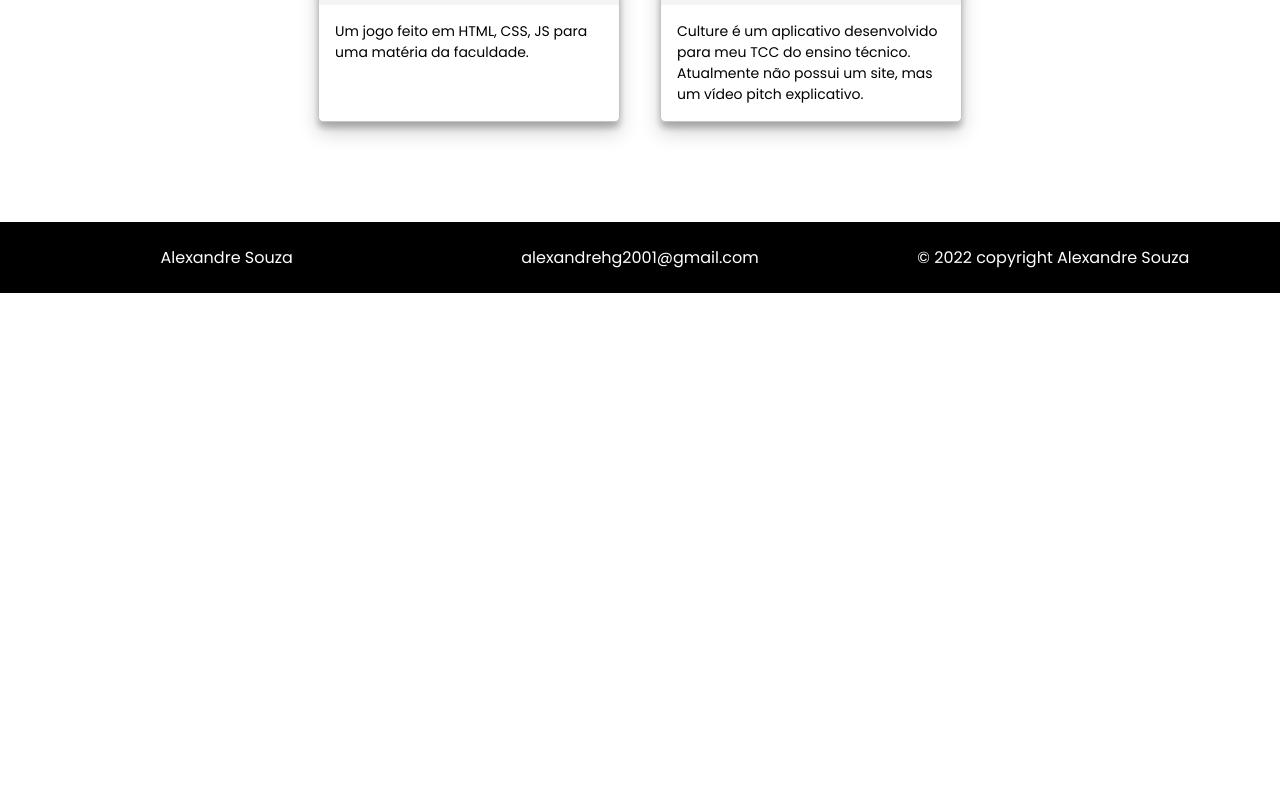
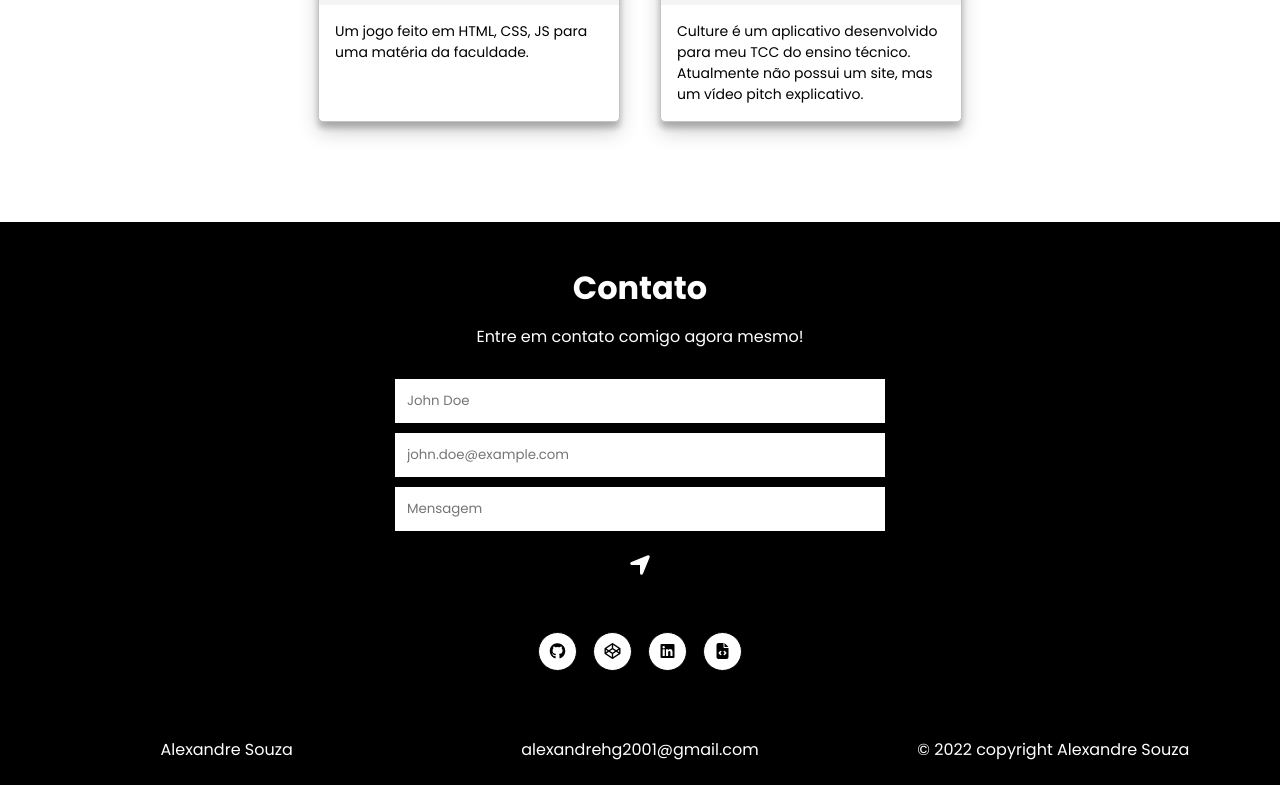
Before and after one commit to AlehSouza/Portfolio, a Vue app: page / in a window 1280 px wide. Shown: the part 3472-4272 px from the top of the page. Before the commit the page ends 3780 px from the top, so only its background shows below. Built offline with nearby package versions, Linux system fonts and the light colour scheme; no server answers.

Commit message:
feat(adding contact form)

```diff
--- a/public/style.css
+++ b/public/style.css
@@ -2,6 +2,7 @@
 
 *{
     font-family: 'Poppins', sans-serif;
+    outline: none;
 }
 
 /* width */
--- a/src/components/SendMail.vue
+++ b/src/components/SendMail.vue
@@ -16,11 +16,58 @@
     ></span>
     <br />
     <div class="input-send">
-      <input placeholder="it_hunter@example.com" />
-      <button>
+      <form
+        action="https://formsubmit.co/06191976e626254db5e8061f28f63981"
+        method="POST"
+      >
+        <input type="hidden" name="_next" value="https://alehsouza.dev/" />
+        <!-- <input type="hidden" name="_captcha" value="false" /> -->
+        <input type="hidden" name="_template" value="box" />
+        <input
+          type="hidden"
+          name="_subject"
+          value="Portfólio - Mensagem nova"
+        />
+        <input
+          placeholder="John Doe"
+          v-model="name_message"
+          name="name"
+          required
+        />
+        <input
+          type="hidden"
+          name="_autoresponse"
+          :value="
+            this.lang === 'pt_br'
+              ? this.texts.send_mail_answer.pt_br
+              : this.texts.send_mail_answer.eng
+          "
+        />
+        <input
+          placeholder="john.doe@example.com"
+          v-model="email_message"
+          name="email"
+          required
+        />
+        <input
+          :placeholder="
+            this.lang === 'pt_br'
+              ? this.texts.send_mail_placeholder_msg.pt_br
+              : this.texts.send_mail_placeholder_msg.eng
+          "
+          v-model="text_message"
+          name="text"
+          required
+        />
+        <button
+          type="submit"
+          :disabled="!name_message || !email_message || !text_message"
+        >
           <span class="fas fa-location-arrow"></span>
         </button>
+      </form>
     </div>
+
     <div class="social">
       <span class="midia" v-for="(midia, j) in midias" :key="j">
         <a :href="midia.link" target="_blank" :alt="midias.alt"
@@ -48,7 +95,11 @@ export default {
     },
   },
   data() {
-    return {};
+    return {
+      name_message: "",
+      email_message: "",
+      text_message: "",
+    };
   },
 };
 </script>
@@ -69,34 +120,41 @@ export default {
 }
 .input-send {
   width: 100%;
-  border-radius: 50px;
+  max-width: 500px;
+  form {
+    width: 100%;
+    max-width: 500px;
     overflow: hidden;
-  max-width: 500px;
+    flex-direction: column;
+    justify-content: center;
     display: flex;
-  input,
-  button {
+    input {
+      border: 0px;
       padding: 12px;
-    border: 0px;
+      margin: 1%;
       outline: none;
     }
-  input {
-    padding-left: 25px;
-    width: 100%;
-  }
     button {
-    width: 60px;
       background-color: var(--cor-principal);
       cursor: pointer;
+      border: 0px;
+      padding: 12px;
+      margin: 1%;
+      align-items: center;
+      justify-content: center;
+      display: flex;
       span {
-      padding: 0px 6px;
-      padding-top: 4px;
-      padding-right: 10px;
         margin: 0px;
         font-size: 24px;
         color: white;
       }
+      &:disabled {
+        cursor: not-allowed;
       }
     }
+  }
+}
+
 .social {
   margin-top: 25px;
   padding: 8px;
--- a/src/pages/Home.vue
+++ b/src/pages/Home.vue
@@ -34,7 +34,6 @@
       data-aos-delay="300"
     />
     <SendMail
-      v-if="flag_component"
       :lang="lang"
       :texts="translations"
       :midias="midias"
@@ -95,7 +94,6 @@ export default {
           alt: "Currículo",
         },
       ],
-      flag_component: false,
     };
   },
   methods: {
--- a/src/utils/translate.js
+++ b/src/utils/translate.js
@@ -85,6 +85,14 @@ const translations = {
     pt_br: `Entre em contato comigo agora mesmo!`,
     eng: `Contact me right now!`,
   },
+  send_mail_placeholder_msg: {
+    pt_br: `Mensagem`,
+    eng: `Message`,
+  },
+  send_mail_answer: {
+    pt_br: `Opa! tudo bem? eu recebi sua mensagem, pode deixar que em breve entrarei em contato com você, obrigado =) Att: Alexandre`,
+    eng: `Hello! how are you? I received your message, I will contact you soon, thank you =) Att: Alexandre`,
+  },
 };
 
 export default translations;
```
Lines whose indentation alone changed are shown as unchanged.
